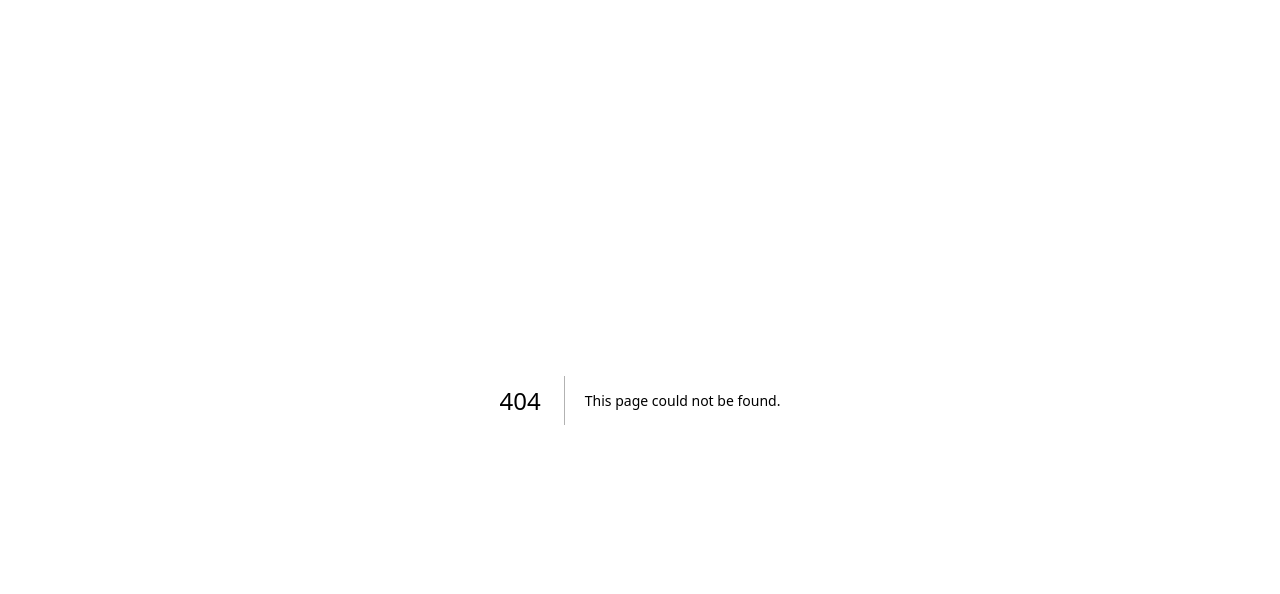
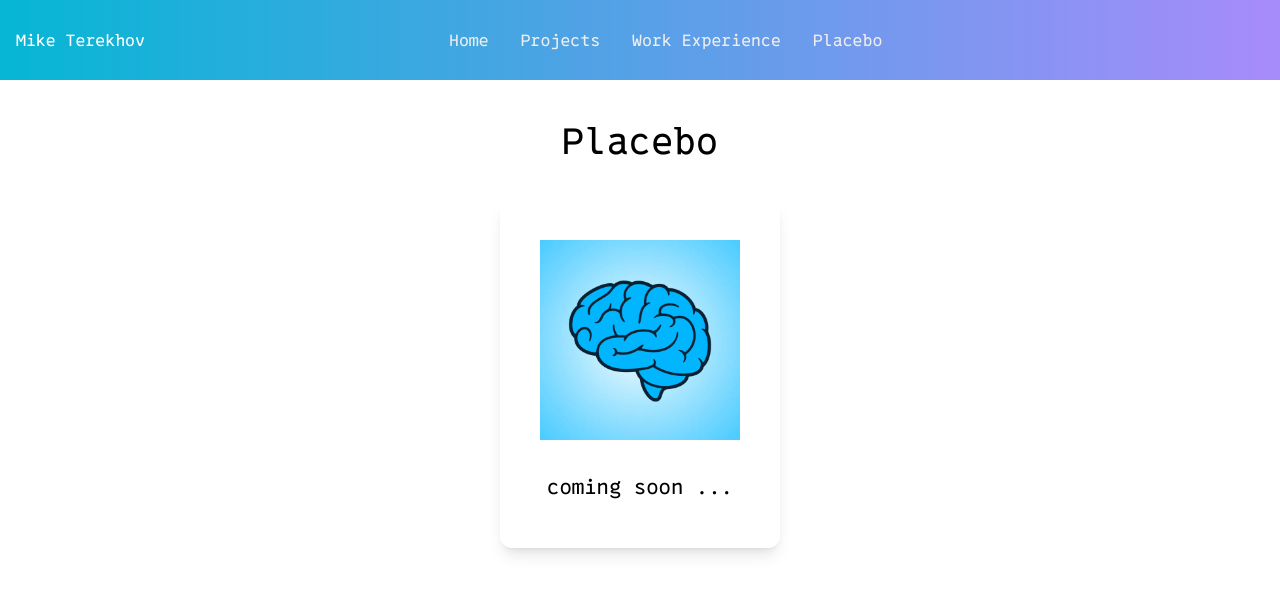
Before and after one commit to MikeTerekhov/react-portfoliojs, a Next.js app: page /placebo in a window 1280 px wide. Before the commit this address had no page. Shown: the top 594 px of the page. Built offline with nearby package versions, Linux system fonts and the light colour scheme.

Commit message:
placebo page

```diff
--- /dev/null
+++ b/app/placebo/page.js
@@ -0,0 +1,53 @@
+"use client";
+
+import Navbar from '../Navbar';
+import { useState, useEffect } from 'react';
+import Image from 'next/image';
+import Link from 'next/link';
+
+import brain from "@/public/brain.jpg";
+
+export default function PlaceboPage() {
+  const [darkMode, setDarkMode] = useState(false);
+  const [isLoading, setIsLoading] = useState(true);
+
+  useEffect(() => {
+    const savedDarkMode = localStorage.getItem('darkMode') === 'true';
+    setDarkMode(savedDarkMode);
+    setTimeout(() => setIsLoading(false), 1000);
+  }, []);
+
+  useEffect(() => {
+    localStorage.setItem('darkMode', darkMode);
+  }, [darkMode]);
+
+  if (isLoading) {
+    return (
+      <>
+        <Navbar />
+        <div className={darkMode ? "dark" : ""}>
+          <main className='bg-white px-10 md:px-20 lg:px-40 dark:bg-gray-900 min-h-screen flex items-center justify-center'>
+            <div className="text-4xl font-['0xProtoNerdFont'] dark:text-white">Loading...</div>
+          </main>
+        </div>
+      </>
+    );
+  }
+
+  return (
+    <>
+      <Navbar />
+      <div className={darkMode ? "dark" : ""}>
+        <main className='bg-white px-10 md:px-20 lg:px-40 dark:bg-gray-900 min-h-screen'>
+          <h1 className='text-4xl py-10 text-center font-["0xProtoNerdFont"] dark:text-white'>Placebo</h1>
+          <div className="flex justify-center">
+            <div className='text-center shadow-lg p-10 rounded-xl dark:bg-white'>
+                <Image src={brain} width={200} height={200} className='mx-auto' alt="brain" />
+              <h3 className='text-xl font-medium pt-8 pb-2 font-["0xProtoNerdFont"]'>coming soon ...</h3>
+            </div>
+          </div>
+        </main>
+      </div>
+    </>
+  );
+}
```
Also changed, not shown: public/brain.jpg (added).
